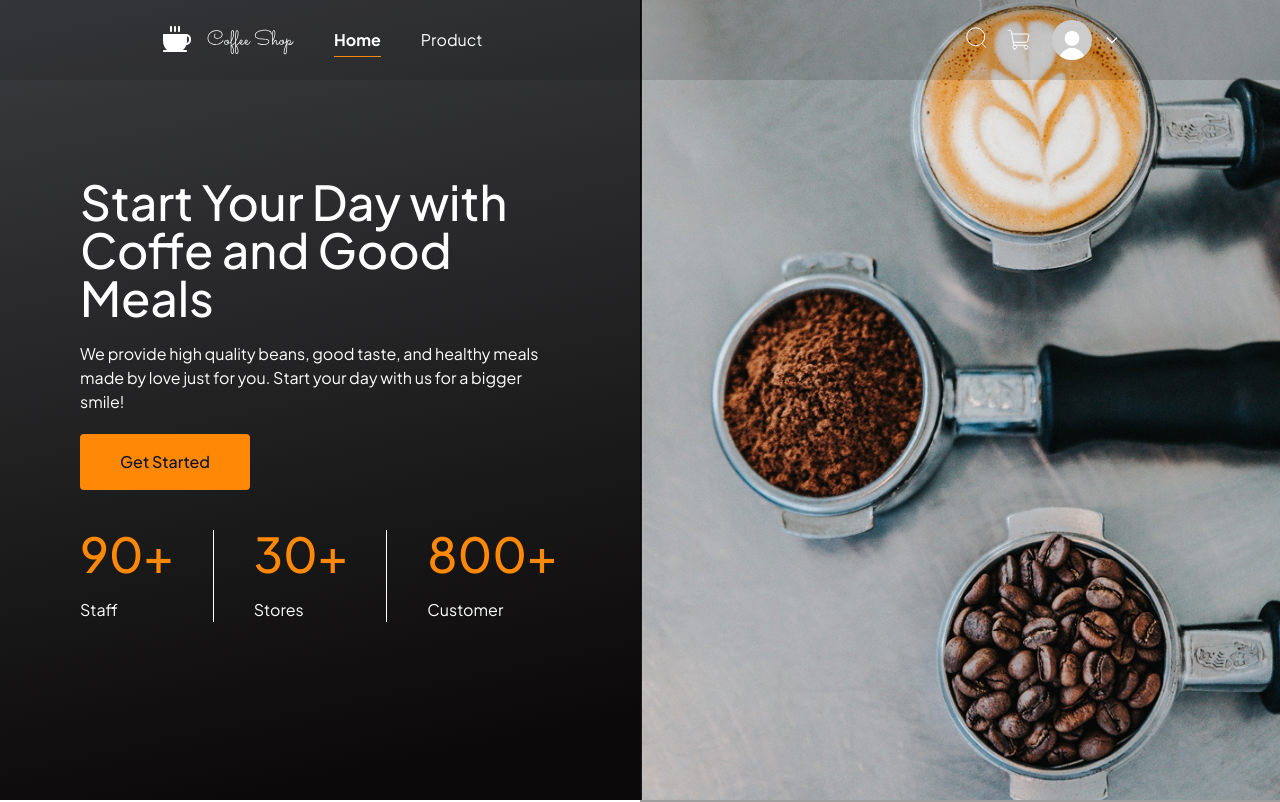
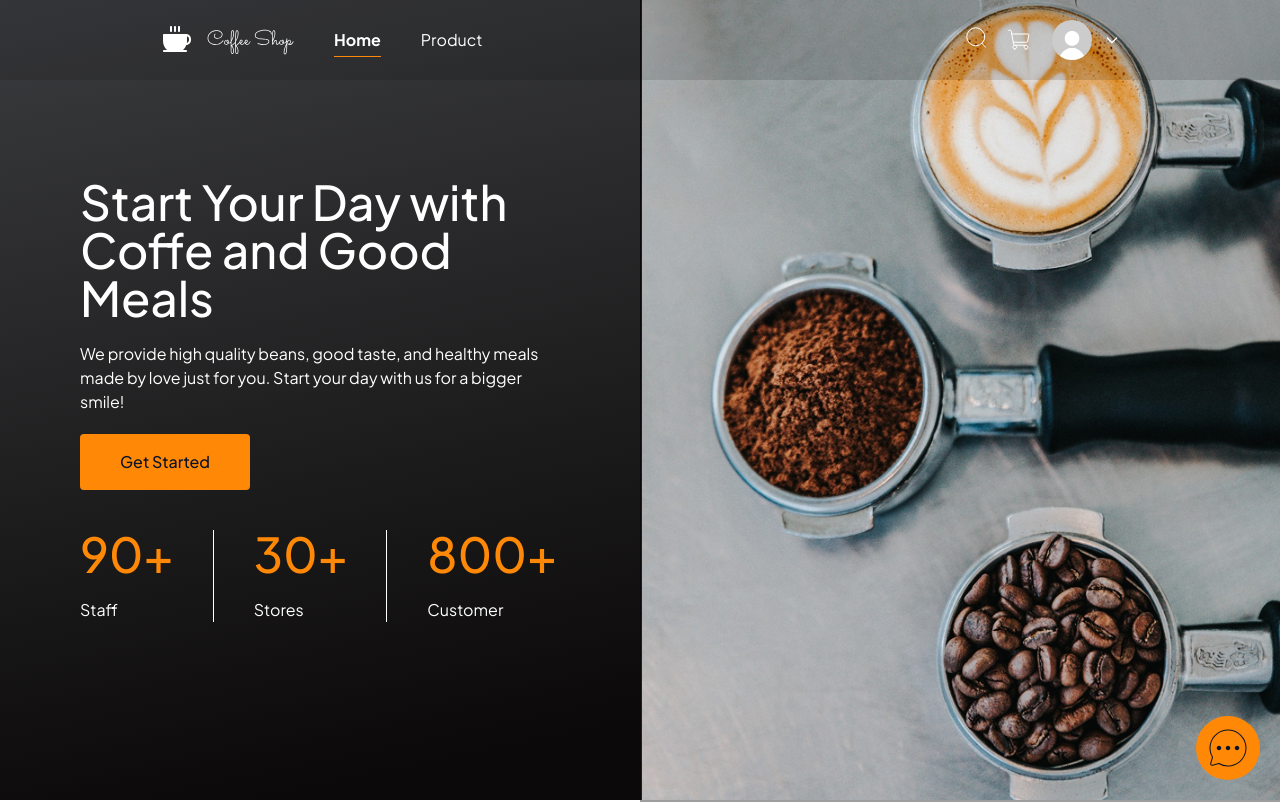
Before and after one commit to ItsnaMaulanaHasan/koda-b4-react, a React (Vite) app: page / in a window 1280 px wide. Shown: the top 802 px of the page. Built offline with nearby package versions, Linux system fonts and the light colour scheme; sample sign-in values are in the browser's storage; grey boxes are pictures that could not be loaded.

Commit message:
feat: create chat interface

```diff
--- /dev/null
+++ b/src/components/Chat.jsx
@@ -0,0 +1,12 @@
+function Chat({ isShow }) {
+  if (isShow) {
+    return (
+      <div className="absolute top-0 p-5 bg-white border-t-15 border-t-[#FF8906] h-100 w-100 rounded-xl shadow-xl">
+        Chat
+      </div>
+    );
+  }
+  return;
+}
+
+export default Chat;
--- a/src/pages/HomePage.jsx
+++ b/src/pages/HomePage.jsx
@@ -1,17 +1,20 @@
+import { useState } from "react";
 import { Link } from "react-router-dom";
 import Button from "../components/Button";
 import CardMenu from "../components/CardMenu";
+import Chat from "../components/Chat";
 import Testimoni from "../components/Testimoni";
 import { useFetchData } from "../hooks/useFetchData";
 
 function HomePage() {
   const { data, isLoading, error } = useFetchData("/data/menu.json");
+  const [showChat, setShowChat] = useState(false);
 
   if (isLoading) return <div>Loading...</div>;
 
   if (error) return <div>Error: {error}</div>;
   return (
-    <>
+    <div className="relative">
       {/* section 1 */}
       <div className="grid grid-cols-1 grid-rows-1 md:grid-cols-2 md:grid-rows-2">
         {/* konten atas */}
@@ -141,7 +144,19 @@ function HomePage() {
       <div className="px-4 py-10 mb-20 sm:px-8 md:px-12 lg:px-16 xl:px-20 bg-custom-gradient">
         <Testimoni />
       </div>
-    </>
+      <div className="fixed bottom-125 right-107 z-100">
+        <button
+          onClick={() => setShowChat(!showChat)}
+          className="fixed z-100 cursor-pointer bottom-5 right-5 w-16 h-16 p-2 bg-[#FF8906] rounded-full">
+          <img
+            className="size-full"
+            src="/public/icon/icon-chat.svg"
+            alt="Icon Chat"
+          />
+        </button>
+        <Chat isShow={showChat} />
+      </div>
+    </div>
   );
 }
 
```
Also changed, not shown: public/icon/icon-chat.svg (added).
